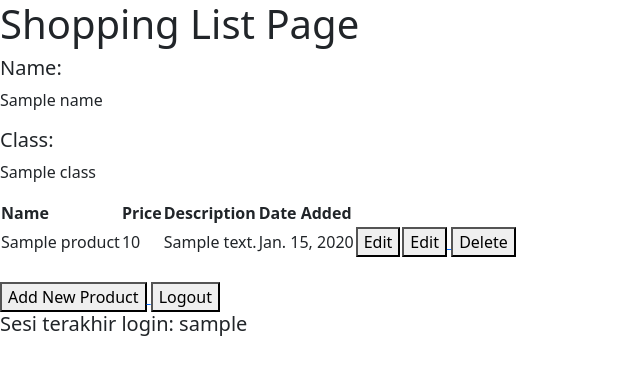
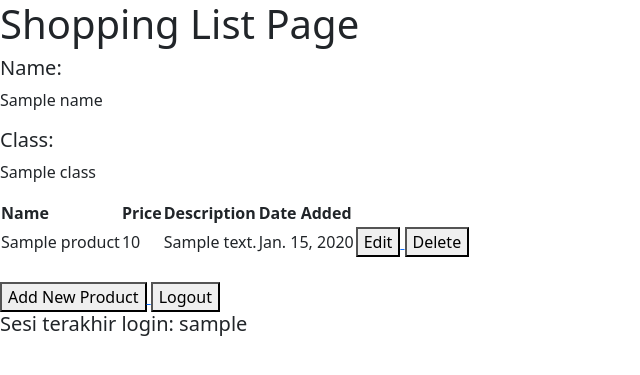
Before and after one commit to restuaar/shopping-list, a Django app: template main/templates/main.html in a window 1280 px wide. Shown: the top 375 px of the page, without its empty margins (0-640 px from the left). Run offline with Django 4.2, Linux system fonts and the light colour scheme; tables that the repository leaves empty hold one stand-in row (values such as "Sample post"); the template is opened without the code that fills it: values that come from a table or form of the project are taken from there, most other values are stand-ins (such as "Sample title", 1, 10 or a date in 2020).

Commit message:
fix: menyelesaikan tutorial 4

```diff
--- a/main/templates/main.html
+++ b/main/templates/main.html
@@ -29,19 +29,12 @@
               Edit
           </button>
       </a>
-    </td>
-    <td>
-      <a href="{% url 'main:edit_product' product.pk %}">
-          <button>
-              Edit
-          </button>
-      </a>
       <a href="{% url 'main:delete_product' product.pk %}">
             <button>
                 Delete
             </button>
         </a>
-  </td>
+    </td>
   </tr>
   {% endfor %}
 </table>
--- a/shopping_list/settings.py
+++ b/shopping_list/settings.py
@@ -129,7 +129,7 @@ USE_TZ = True
 # Static files (CSS, JavaScript, Images)
 # https://docs.djangoproject.com/en/4.2/howto/static-files/
 STATIC_ROOT = os.path.join(BASE_DIR, 'static')
-STATIC_URL = 'static'
+STATIC_URL = 'static/'
 
 
 # Default primary key field type
```
